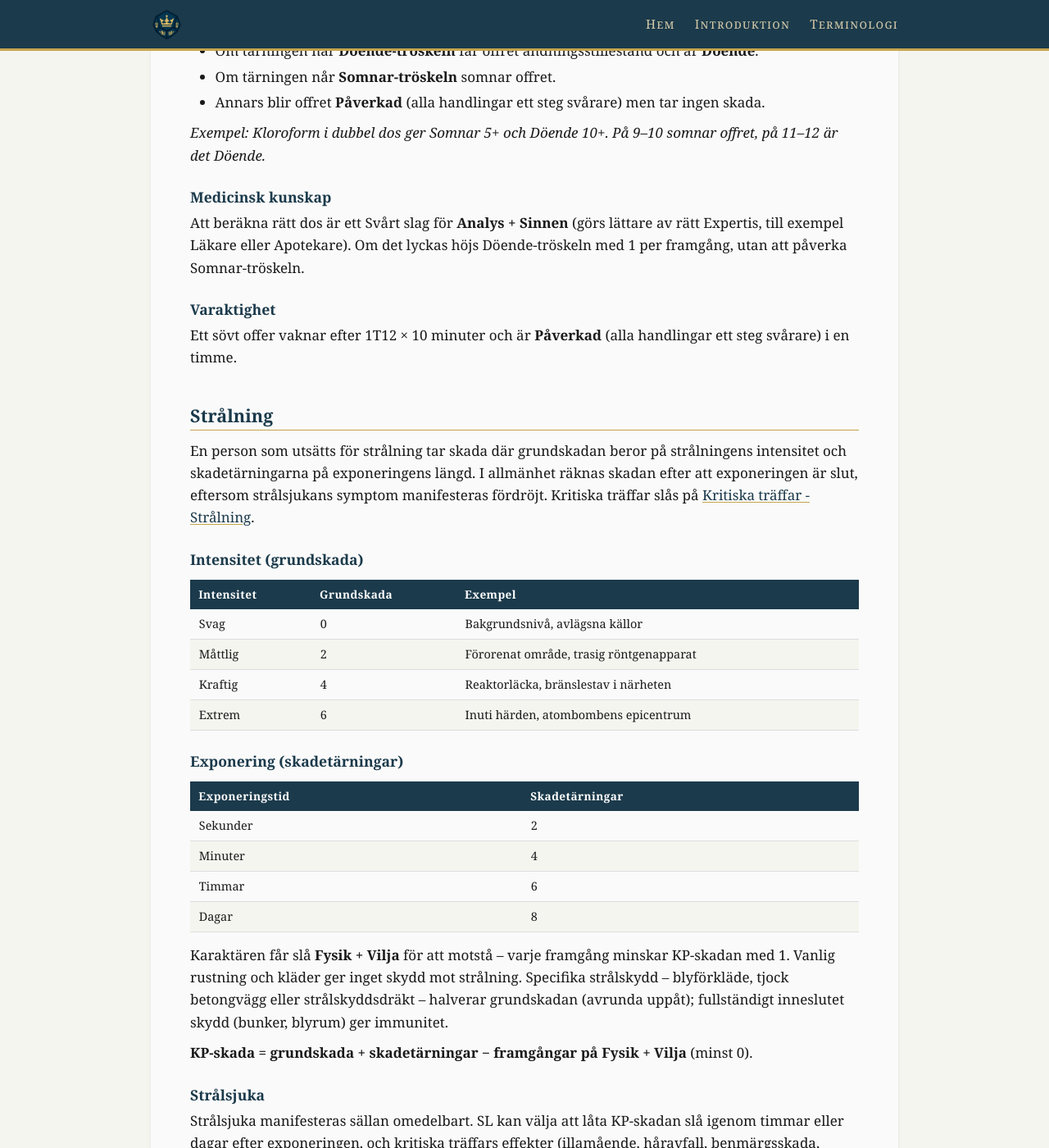
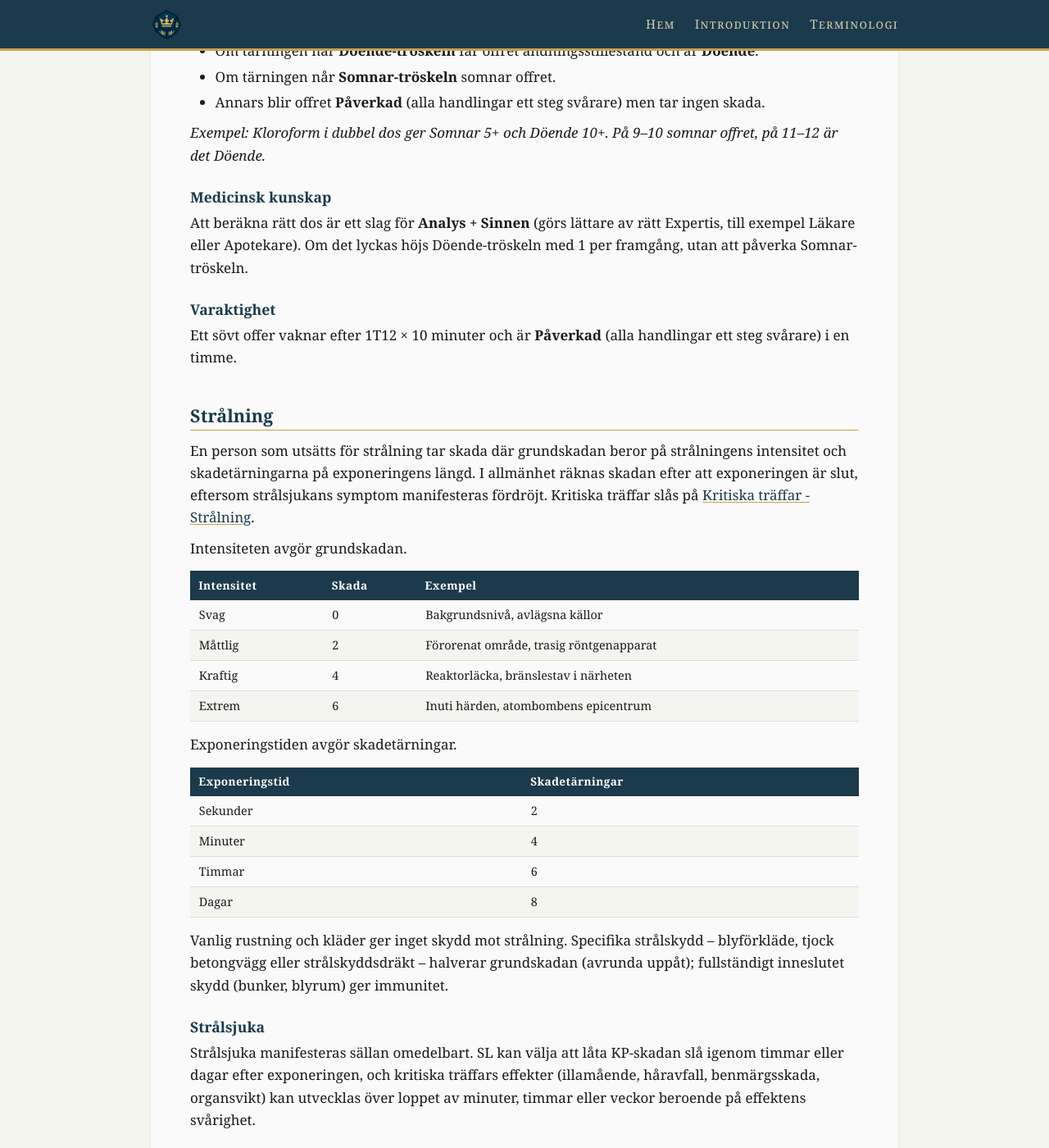
Before and after one commit to ulmus/Riket, a Jekyll site: the page built from Regler/Särskilda situationer.md, in a window 1280 px wide and 1400 px high, scrolled down 3131 px. Shown: the whole window at 82% size. Built offline with Jekyll 4.4.1, drawn with Linux system fonts in a browser that asks for light colours; our own code applies the rules of GitHub Pages for plain Markdown files.

Commit message:
Update Särskilda situationer.md

```diff
--- a/Regler/Särskilda situationer.md
+++ b/Regler/Särskilda situationer.md
@@ -112,7 +112,7 @@ Slå 1T12 när sömnmedlet får effekt:
 
 ### Medicinsk kunskap
 
-Att beräkna rätt dos är ett Svårt slag för **Analys + Sinnen** (görs lättare av rätt Expertis, till exempel Läkare eller Apotekare). Om det lyckas höjs Döende-tröskeln med 1 per framgång, utan att påverka Somnar-tröskeln.
+Att beräkna rätt dos är ett slag för **Analys + Sinnen** (görs lättare av rätt Expertis, till exempel Läkare eller Apotekare). Om det lyckas höjs Döende-tröskeln med 1 per framgång, utan att påverka Somnar-tröskeln.
 
 ### Varaktighet
 
@@ -122,16 +122,16 @@ Ett sövt offer vaknar efter 1T12 × 10 minuter och är **Påverkad** (alla hand
 
 En person som utsätts för strålning tar skada där grundskadan beror på strålningens intensitet och skadetärningarna på exponeringens längd. I allmänhet räknas skadan efter att exponeringen är slut, eftersom strålsjukans symptom manifesteras fördröjt. Kritiska träffar slås på [[Kritiska träffar#Strålning]].
 
-### Intensitet (grundskada)
+Intensiteten avgör grundskadan.
 
-| Intensitet | Grundskada | Exempel                                 |
-| ---------- | ---------- | --------------------------------------- |
-| Svag       | 0          | Bakgrundsnivå, avlägsna källor          |
-| Måttlig    | 2          | Förorenat område, trasig röntgenapparat |
-| Kraftig    | 4          | Reaktorläcka, bränslestav i närheten    |
-| Extrem     | 6          | Inuti härden, atombombens epicentrum    |
+| Intensitet | Skada | Exempel                                 |
+| ---------- | ----- | --------------------------------------- |
+| Svag       | 0     | Bakgrundsnivå, avlägsna källor          |
+| Måttlig    | 2     | Förorenat område, trasig röntgenapparat |
+| Kraftig    | 4     | Reaktorläcka, bränslestav i närheten    |
+| Extrem     | 6     | Inuti härden, atombombens epicentrum    |
 
-### Exponering (skadetärningar)
+Exponeringstiden avgör skadetärningar.
 
 | Exponeringstid | Skadetärningar |
 | -------------- | -------------- |
@@ -140,9 +140,7 @@ En person som utsätts för strålning tar skada där grundskadan beror på str
 | Timmar         | 6              |
 | Dagar          | 8              |
 
-Karaktären får slå **Fysik + Vilja** för att motstå – varje framgång minskar KP-skadan med 1. Vanlig rustning och kläder ger inget skydd mot strålning. Specifika strålskydd – blyförkläde, tjock betongvägg eller strålskyddsdräkt – halverar grundskadan (avrunda uppåt); fullständigt inneslutet skydd (bunker, blyrum) ger immunitet.
-
-**KP-skada = grundskada + skadetärningar − framgångar på Fysik + Vilja** (minst 0).
+Vanlig rustning och kläder ger inget skydd mot strålning. Specifika strålskydd – blyförkläde, tjock betongvägg eller strålskyddsdräkt – halverar grundskadan (avrunda uppåt); fullständigt inneslutet skydd (bunker, blyrum) ger immunitet.
 
 ### Strålsjuka
 
```
